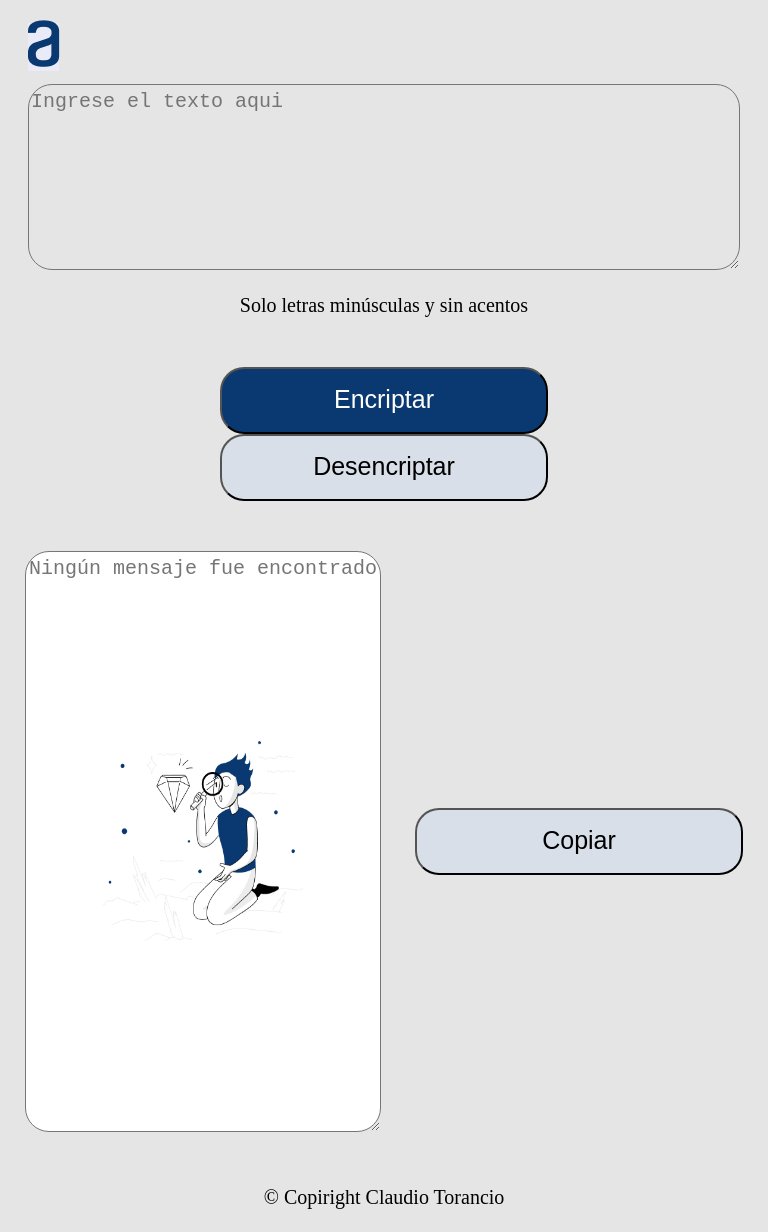
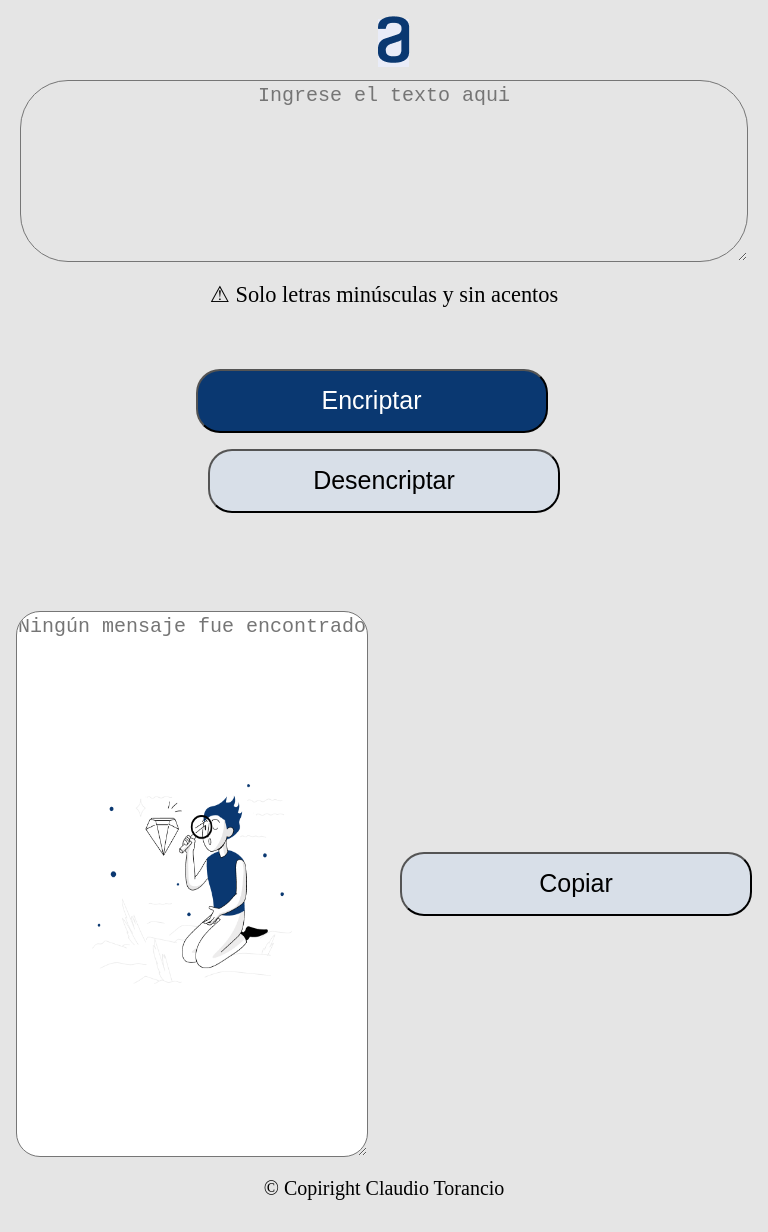
Before and after one commit to claudiotorancio/Encriptador, a plain HTML site: page index.html in a window 768 px wide. Drawn offline with Linux system fonts and the light colour scheme.

Commit message:
haciendo pagina responsiva y agregando validaciones

```diff
--- a/index.html
+++ b/index.html
@@ -20,9 +20,10 @@
     </header>
     <main>
         <section class="entrada">
-            <textarea type="text" class="input-text" cols="40" rows="6" placeholder="Ingrese el texto aqui"></textarea>
 
-            <h6 class="instruccion">Solo letras minúsculas y sin acentos</h6>
+            <textarea type="text" id="mi-textarea" class="input-text" cols="40" rows="6" placeholder="Ingrese el texto aqui"></textarea>
+
+            <h6 class="instruccion">&#9888; Solo letras minúsculas y sin acentos</h6>
 
             <div class=" estiloBotones">
                 <button type="button" class="botonA" onclick="btnEncriptar()">Encriptar</button>
@@ -36,7 +37,7 @@
             <textarea type="text" class="output-text-area" cols="30" rows="15"
                 placeholder="Ningún mensaje fue encontrado"></textarea>
 
-            <button type="button" class="botonC" onclick="copiar()">Copiar</button>
+            <button type="button" class="botonC"  onclick="copiar()">Copiar</button>
 
 
         </section>
--- a/script.js
+++ b/script.js
@@ -1,45 +1,72 @@
+
+
 const entrada = document.querySelector(".input-text");
 const salida = document.querySelector(".output-text-area");
 
-function btnEncriptar(){
-const textoEncriptado = encriptar(entrada.value);
-salida.value = textoEncriptado;
-
+function btnEncriptar() {
+    const textoEncriptado = encriptar(entrada.value);
+    salida.value = textoEncriptado;
 }
 
-function encriptar(StringParaEncriptar){
-    let matrizCodigo = [["e","enter"],["i","imes"],["a","ai"],["o","ober"],["u","ufat"]]
+function encriptar(StringParaEncriptar) {
+
+    let matrizCodigo =
+    [["e", "enter"],
+    ["i", "imes"],
+    ["a", "ai"],
+    ["o", "ober"],
+    ["u", "ufat"]]
+    if (StringParaEncriptar === '') {
+        alert('campo palabra obligatorio')
+       return ''
+    }
     StringParaEncriptar = StringParaEncriptar.toLowerCase();
-    for (let i=0; i< matrizCodigo.length; i++){
-        if(StringParaEncriptar.includes(matrizCodigo[i][0])){
-            StringParaEncriptar = StringParaEncriptar.replaceAll(matrizCodigo[i][0],matrizCodigo[i][1]);
+    for (let i = 0; i < matrizCodigo.length; i++) {
+        if (StringParaEncriptar.includes(matrizCodigo[i][0])) {
+            StringParaEncriptar = StringParaEncriptar.replaceAll(matrizCodigo[i][0],
+                matrizCodigo[i][1]);
+
         }
     }
     return StringParaEncriptar;
 }
 
-function btnDesencriptar(){
+function btnDesencriptar() {
     const textoEncriptado = desencriptar(entrada.value);
     salida.value = textoEncriptado;
-
 }
 
+function desencriptar(StringParaDesencriptar) {
+    let matrizCodigoInv = [["enter", "e"],
+    ["imes", "i"],
+    ["ai", "a"],
+    ["ober", "o"],
+    ["ufat", "u"]]
 
-function desencriptar(StringParaDesencriptar){
-    let matrizCodigoInv = [["enter","e"],["imes","i"],["ai","a"],["ober","o"],["ufat","u"]]
+    if (StringParaDesencriptar === '') {
+        alert('campo palabra obligatorio')
+       return ''
+    }
+
     StringParaDesencriptar = StringParaDesencriptar.toLowerCase();
-    for (let i=0; i< matrizCodigoInv.length; i++){
-        if(StringParaDesencriptar.includes(matrizCodigoInv[i][0])){
-            StringParaDesencriptar = StringParaDesencriptar.replaceAll(matrizCodigoInv[i][0],matrizCodigoInv[i][1]);
+    for (let i = 0; i < matrizCodigoInv.length; i++) {
+        if (StringParaDesencriptar.includes(matrizCodigoInv[i][0])) {
+            StringParaDesencriptar = StringParaDesencriptar.replaceAll(matrizCodigoInv[i][0],
+                matrizCodigoInv[i][1]);
         }
     }
     return StringParaDesencriptar;
 }
 
-function copiar(){
+function copiar() {
     const salida = document.querySelector(".output-text-area");
     salida.select();
     document.execCommand("copy");
     alert("copiado")
+}
 
-}
+const textarea = document.getElementById('mi-textarea');
+
+textarea.addEventListener('click', function() {
+  this.select();
+});
--- a/style.css
+++ b/style.css
@@ -1,31 +1,21 @@
-*{
-
+* {
+    margin: 0;
+    padding: 0;
     justify-content: center;
     background: #E5E5E5;
-    font-family: "inter"sans-serif;
+    font-family: "inter" sans-serif;
     font-weight: 400;
     font-size: 32px;
     line-height: 150%;
-
 }
 
-html {
-    display: flex;
-
+header {
+    margin-top: 0.5rem;
+    margin-left: 1rem;
 }
 
-header{
-    justify-content: space-between;
-    margin-top: 20px;
-
-
-}
-
-main{
+main {
     display: flex;
-    margin-left: 0;
-
-
 }
 
 .entrada {
@@ -34,68 +24,75 @@ main{
     justify-content: space-around;
 }
 
-.input-text{
-
-    margin-top: 90px;
-
-    margin-right: 100px;
-    border-radius: 24px;
+.input-text {
+    margin-top: 2.8rem;
+    margin-right: 3.1rem;
+    border-radius: 1.5rem;
+    text-align: center;
+    transition-duration: 0.4s;
 }
 
-.instruccion{
-    margin-top: 170px;
-
-    font-size: 20px;
+.instruccion {
+    margin-bottom: 5.3rem;
+    font-size: 0.7rem;
     text-align: start
 }
-.estiloBotones{
+
+.estiloBotones {
     display: flex;
     justify-content: start;
-
-
 }
 
-.botonA{
+.botonA {
     display: flex;
     align-items: center;
-    width: 328px;
-    height: 67px;
-
-
+    width: 11rem;
+    height: 2rem;
     background: #0A3871;
-    border-radius: 24px;
+    border-radius: 0.75rem;
     color: white;
-
+    cursor: pointer;
+    border-color: black;
+    transition-duration: 0.4s;
 }
 
-.botonB{
+.botonA:hover {
+    background-color: #008CBA;
+    color: white;
+    box-shadow: 0 12px 16px 0 rgba(0, 0, 0, 0.24), 0 17px 50px 0 rgba(0, 0, 0, 0.19);
+}
+
+.botonB {
     display: flex;
     align-items: center;
-    width: 328px;
-    height: 67px;
-
+    width: 11rem;
+    height: 2rem;
     background: #D8DFE8;
-    border-radius: 24px;
-    margin-left: 80px;
+    border-radius: 0.75rem;
+    margin-left: 2.5rem;
+    cursor: pointer;
+    border-color: black;
+    transition-duration: 0.4s;
 }
 
+.botonB:hover {
+    background-color: #008CBA;
+    color: white;
+    box-shadow: 0 12px 16px 0 rgba(0, 0, 0, 0.24), 0 17px 50px 0 rgba(0, 0, 0, 0.19);
+}
 
-
-.output-text-area{
+.output-text-area {
     position: static;
-    width: 400px;
-    height: 575px;
-    left: 1000px;
-    top: 40px;
+    width: 12.5rem;
+    height: 17rem;
     background: #ffffff;
     border-radius: 24px;
-
-
+    text-align: center;
+    transition-duration: 0.4s;
 }
 
-
-.output-text-area::placeholder{
-    text-align: center ;
+.output-text-area::placeholder {
+    text-align: center;
     background-image: url(./imagenes/Muñeco.png);
     background-size: 250px 250px;
     background-repeat: no-repeat;
@@ -103,79 +100,82 @@ main{
     height: 100%;
 }
 
-.botonC{
+.botonC {
     display: flex;
     align-items: center;
     flex-direction: row;
-    width: 328px;
-    height: 67px;
-
+    width: 11rem;
+    height: 2rem;
+    margin-top: 1.2rem;
     background: #D8DFE8;
     border-radius: 24px;
-
+    cursor: pointer;
+    border-color: black;
+    transition-duration: 0.4s;
 }
 
+.botonC:hover {
+    background-color: #008CBA;
+    color: white;
+    box-shadow: 0 12px 16px 0 rgba(0, 0, 0, 0.24), 0 17px 50px 0 rgba(0, 0, 0, 0.19);
+}
 
 .salida {
     display: flex;
     flex-direction: column;
-    justify-content: space-between;
     align-items: center;
     margin-bottom: 0;
 }
 
-.footer{
-    margin-top: 50px;
+.footer {
+    margin-top: 2rem;
+    font-size: 0.5rem;
+    text-align: center;
+}
+
+.footer p {
     font-size: 20px;
-    text-align: end;
-    margin-bottom: 0
-    ;
-}
-.footer p{
-
-    font-size: 20px;
-
 }
 
 @media (min-width:768px) and (max-width:1200px) {
-
-    main{
+    header {
+        text-align: center;
+    }
+    main {
         flex-direction: column;
         justify-content: center;
     }
+
     .entrada {
         display: flex;
         flex-direction: column;
         justify-content: space-around;
-
     }
 
-     .input-text{
+    .input-text {
         font-size: 25px;
         margin: 0;
     }
 
-     .instruccion{
+    .instruccion {
         display: flex;
         margin-top: 20px;
+        margin-bottom: 20px;
     }
-     .estiloBotones{
-        display: flex;
+
+    .estiloBotones {
         justify-content: center;
         align-items: center;
         padding-bottom: 50px;
+    }
 
-
-
-        }
-        .botonA{
+    .botonA {
+        margin: 25px;
         font-size: 25px;
         margin-left: 0;
     }
 
-
-
-         .botonB{
+    .botonB {
         font-size: 25px;
         margin-left: 0;
     }
@@ -183,12 +183,10 @@ main{
     .output-text-area {
         width: 350px;
         font-size: 20px;
-
     }
 
-         .output-text-area::placeholder{
+    .output-text-area::placeholder {
         background-size: 200px 200px;
-
     }
 
     .salida {
@@ -201,76 +199,64 @@ main{
         font-size: 25px;
     }
 
-
-
-     .footer{
+    .footer {
         margin-top: 50px;
         font-size: 20px;
         text-align: center;
-         margin-bottom: 0
-         ;
-     }
-     .footer p{
-
-         font-size: 20px;
-
+        margin-bottom: 0;
     }
 
-
-
+    .footer p {
+        font-size: 20px;
+    }
 }
 
 @media (min-width:320px) and (max-width:768px) {
 
+    header {
+        text-align: center;
+    }
     html {
         display: block;
+    }
 
-
-    }
-    main{
+    main {
         flex-direction: column;
-
-
     }
 
     header {
         margin-left: 20px;
     }
+
     .entrada {
-        display: flex;
-        flex-direction: column;
-        justify-content: space-around;
         margin-left: 20px;
         margin-right: 20px;
-
     }
 
-    .input-text{
+    .input-text {
         font-size: 20px;
         margin: 0;
     }
 
-    .instruccion{
-        display: flex;
-        margin-top: 20px;
+    .instruccion {
+        text-align: center;
+        margin-top: 0.5rem;
+        margin-bottom: 1rem;
     }
-    .estiloBotones{
 
+    .estiloBotones {
         flex-direction: column;
         align-items: center;
-      padding-bottom: 50px;
+        margin-bottom: 1.5rem;
+    }
 
-
-
-       }
-       .botonA{
+    .botonA {
+        margin-bottom: 0.5rem;
         font-size: 25px;
         margin-left: 0;
     }
 
-
-
-    .botonB{
+    .botonB {
         font-size: 25px;
         margin-left: 0;
     }
@@ -278,28 +264,25 @@ main{
     .output-text-area {
         width: 350px;
         font-size: 20px;
-
     }
 
-    .output-text-area::placeholder{
+    .output-text-area::placeholder {
         background-size: 200px 200px;
 
     }
 
     .botonC {
+        margin-top: 0.5rem;
         font-size: 25px;
+        margin-bottom: 0.5rem;
     }
 
+    .footer {
+        margin-top: 0.5rem;
+        margin-bottom: 0.5rem;
+    }
 
-    .footer{
-        margin-top: 50px;
-        font-size: 20px;
-        text-align: center;
-        margin-bottom: 0
-        ;
-    }
-    .footer p{
-
+    .footer p {
         font-size: 20px;
 
     }
```
Lines whose indentation alone changed are shown as unchanged.
